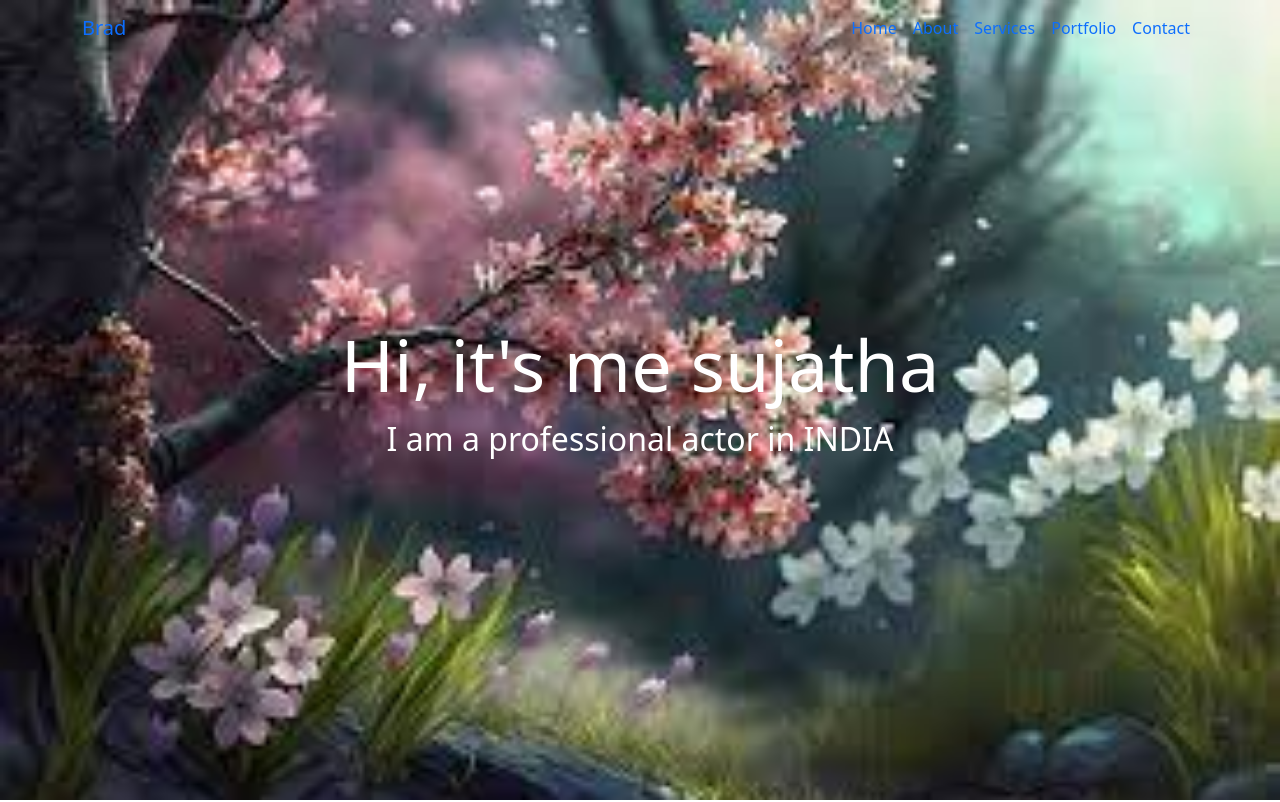
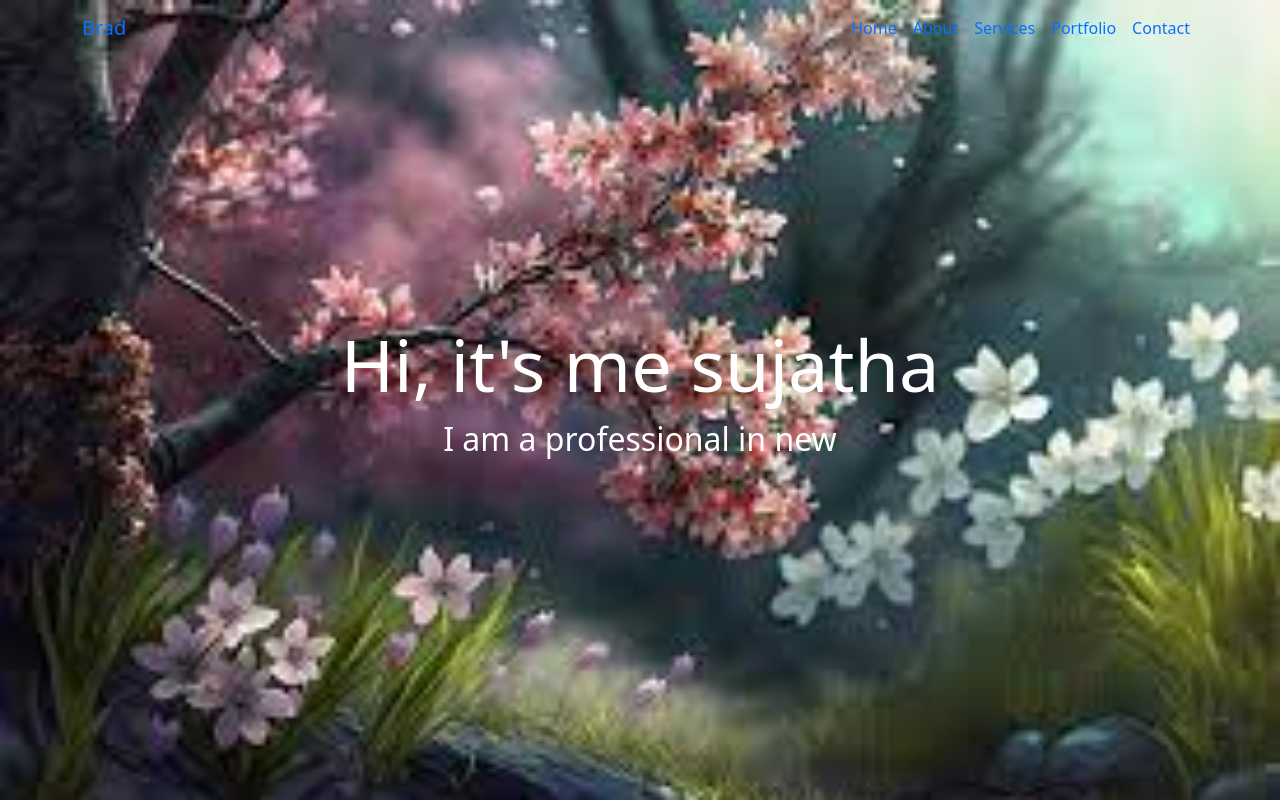
Before and after one commit to sujatha2000/my-protfolios, a plain HTML site: page index.html in a window 1280 px wide. Shown: the top 802 px of the page. Drawn offline with nearby package versions, Linux system fonts and the light colour scheme; no server answers.

Commit message:
Update index.html

```diff
--- a/index.html
+++ b/index.html
@@ -56,7 +56,7 @@
           <div class="row">
           <div class="col-lg-12 col-md-12 col-sm-12 col-xs-12 hero-text">
               <h2 class="hero_title">Hi, it's me sujatha</h2>
-              <p class="hero_desc">I am a professional actor in INDIA</p>
+              <p class="hero_desc">I am a professional in new</p>
           </div>
           </div>
       </div>
```
